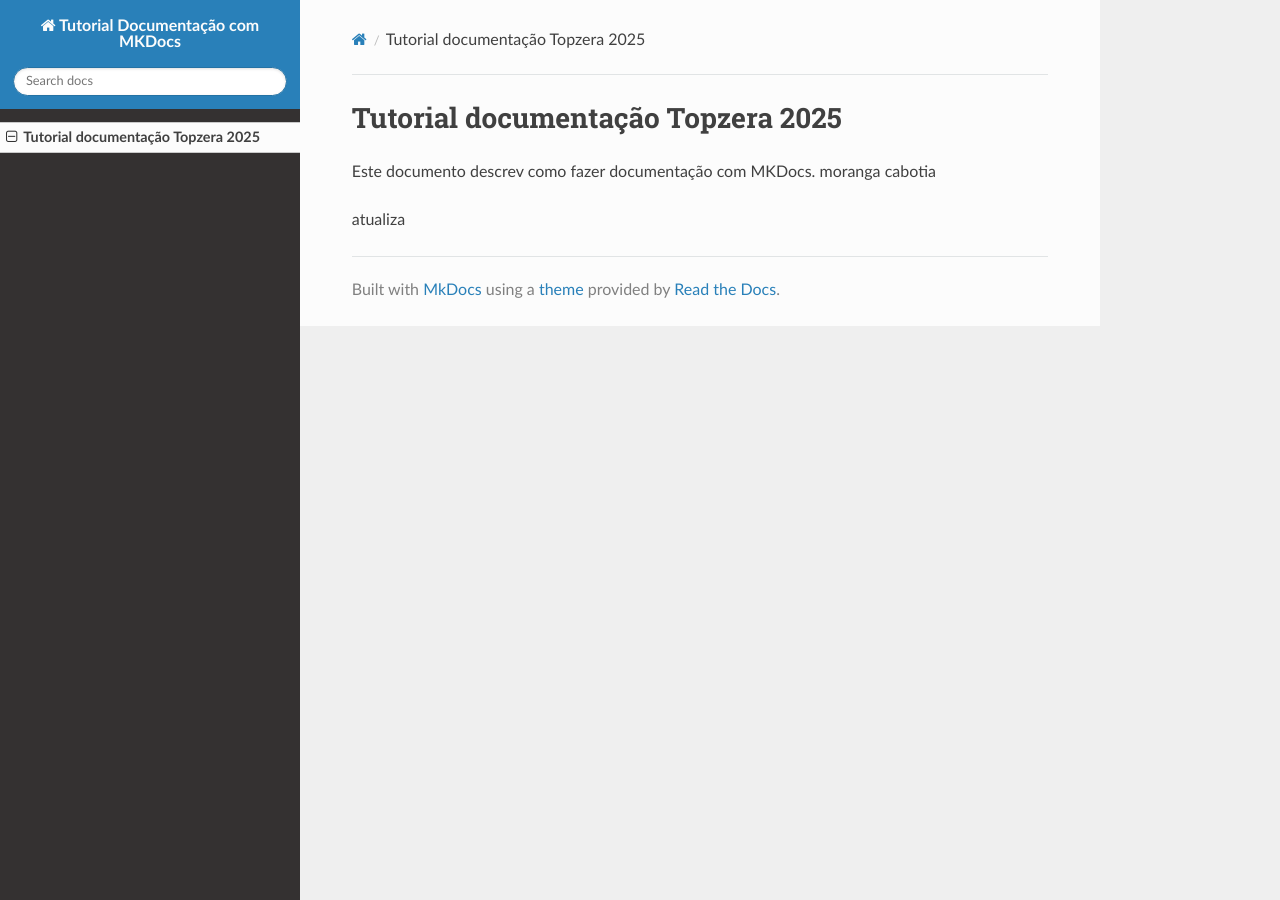
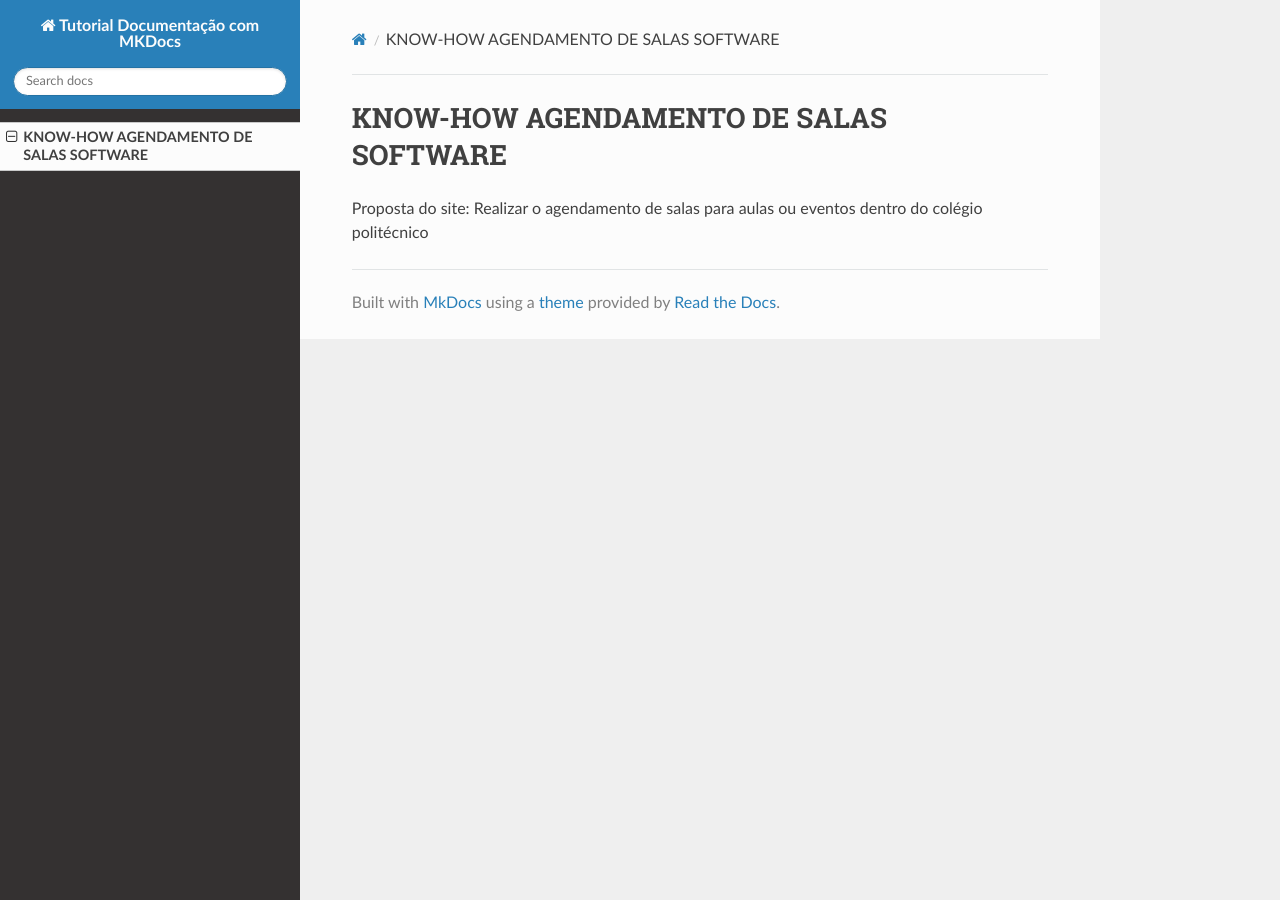
Before and after one commit to eiEddu/Aula-MkDocs, an MkDocs documentation site: the page built from docs/index.md, in a window 1280 px wide. Built offline with MkDocs 1.6.1, drawn with Linux system fonts in a browser that asks for light colours; nearby versions of some CDN libraries.

Commit message:
Update index.md

```diff
--- a/docs/index.md
+++ b/docs/index.md
@@ -1,6 +1,4 @@
-# Tutorial documentação Topzera 2025
+# KNOW-HOW AGENDAMENTO DE SALAS SOFTWARE
 
-Este documento descrev como fazer documentação com MKDocs.
-moranga cabotia
-
-atualiza
+Proposta do site:
+  Realizar o agendamento de salas para aulas ou eventos dentro do colégio politécnico
```
